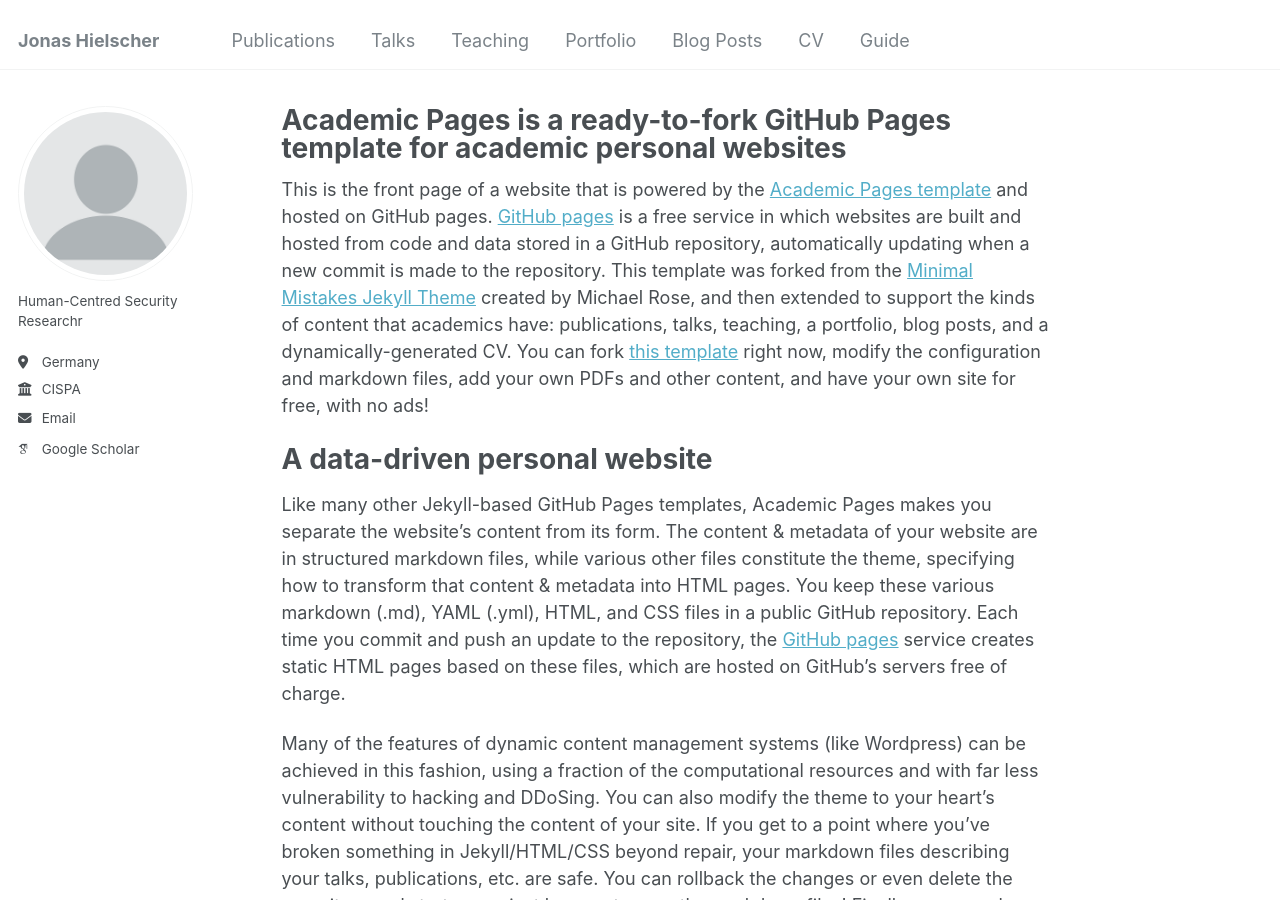
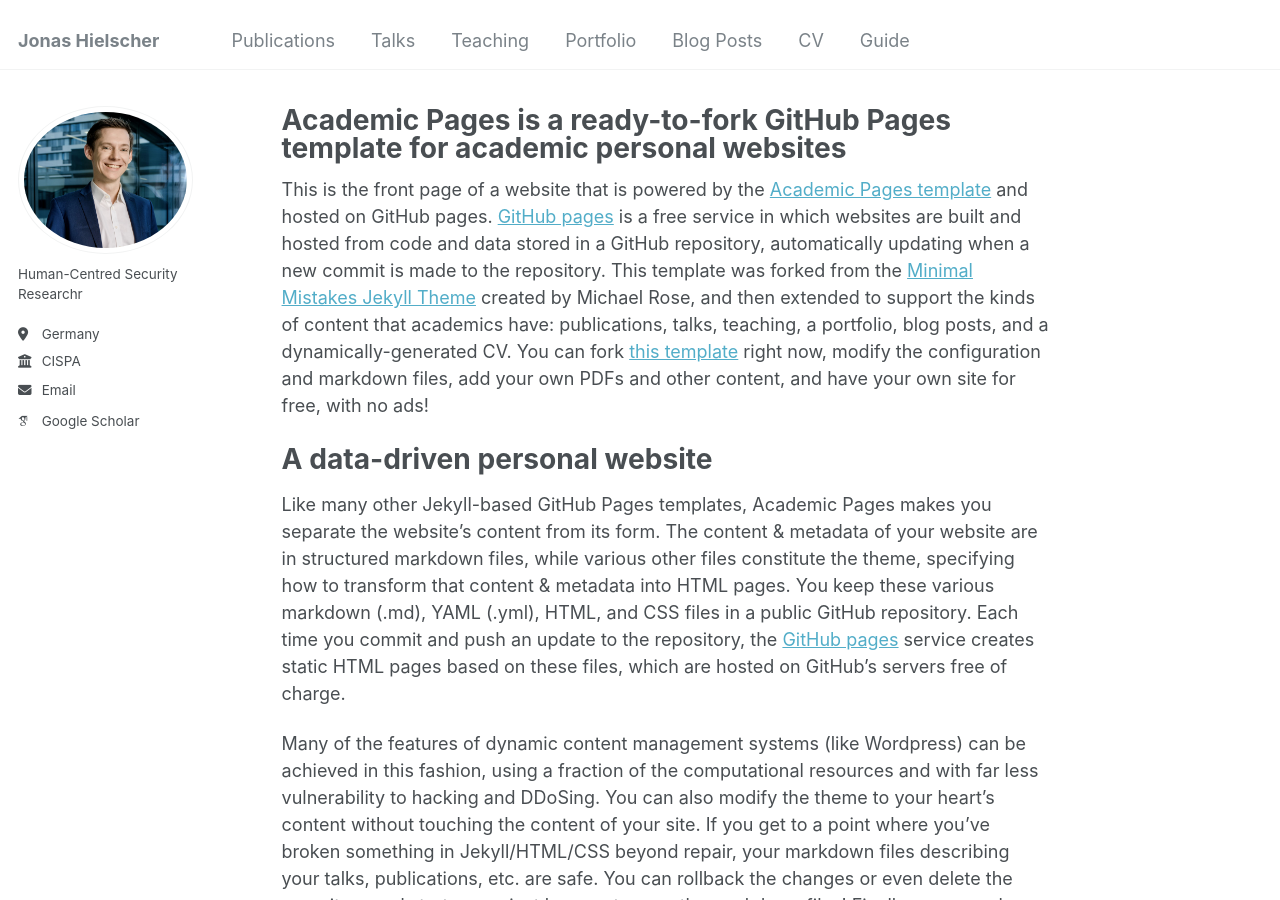
Before and after one commit to hielscherjonas/hielscherjonas.github.io, a Jekyll site: the page built from _pages/about.md, in a window 1280 px wide and 900 px high. Built offline with Jekyll 4.4.1, drawn with Linux system fonts in a browser that asks for light colours; some web fonts are replaced.

Commit message:
Update _config.yml

```diff
--- a/_config.yml
+++ b/_config.yml
@@ -21,7 +21,7 @@ repository               : "hielscherjonas/hielscherjonas.github.io"
 #               Additional customization can be done by editing /_includes/author-profile.html
 author:
   # Biographic information
-  avatar           : "profile.png"
+  avatar           : "JonasHielscher_Quadrat.JPG"
   name             : #"Your Sidebar Name"
   pronouns         : # example: "she/her"
   bio              : "Human-Centred Security Researchr"
```
